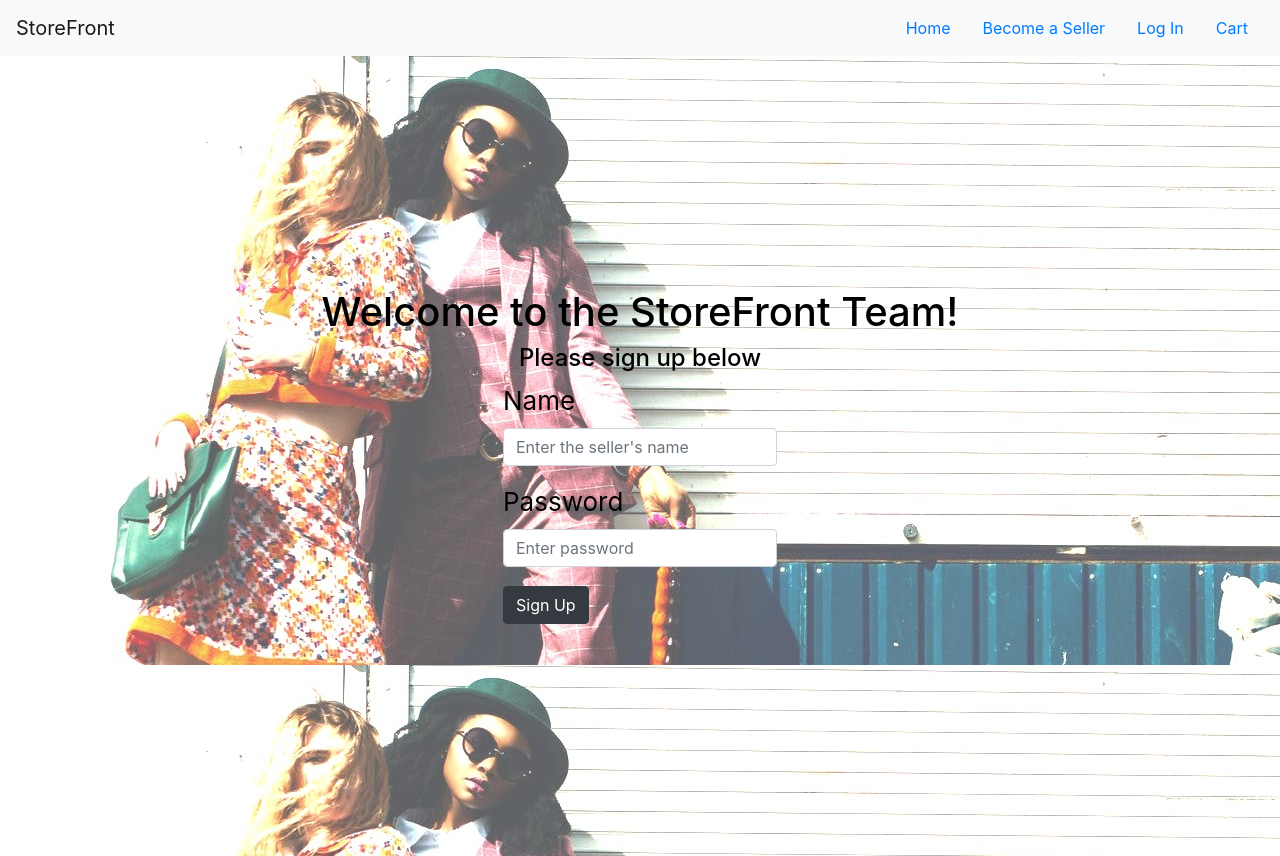
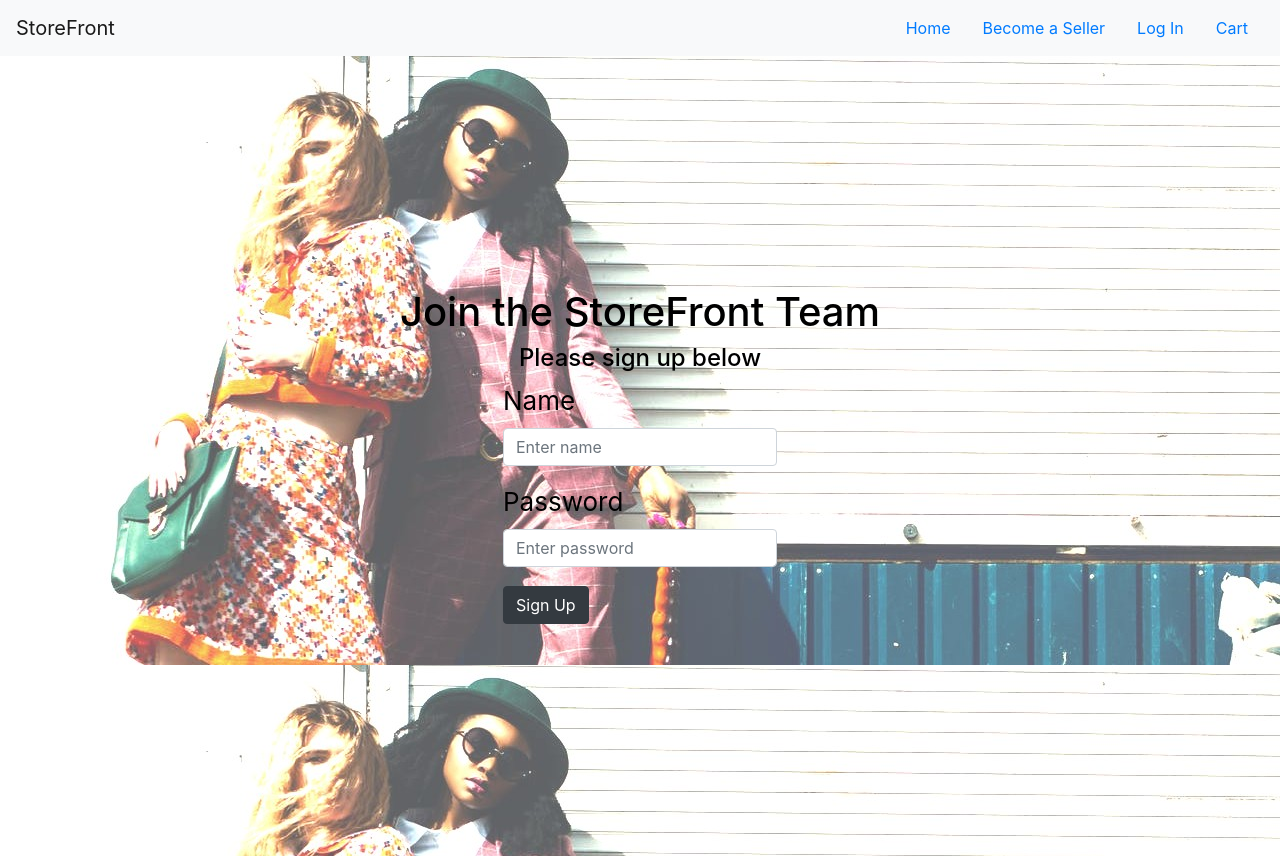
Before and after one commit to ryanmanchester/storefront-frontend, a React (Create React App) app: page /signup in a window 1280 px wide. Built offline with nearby package versions, Linux system fonts and the light colour scheme.

Commit message:
on submit and on change in the new seller form

```diff
--- a/src/components/SellerSignUp.js
+++ b/src/components/SellerSignUp.js
@@ -3,21 +3,41 @@ import Form from 'react-bootstrap/Form';
 import { Container, Button, Col } from 'react-bootstrap';
 import HomeHeader from '../styled-components/HomeHeader';
 
-const SellerSignUp = () => {
+class SellerSignUp extends Component {
+  constructor() {
+    super()
+    this.state = {
+      name: '',
+      password: ''
+    }
+  }
+
+  handleOnChange = event => {
+    this.setState({
+      ...this.state,
+      [event.target.name]: event.target.value
+    })
+  }
+
+  handleOnSubmit = event => {
+    event.preventDefault()
+    console.log(event.target)
+  }
+  render(){
     return (
       <HomeHeader>
-    <h1>Welcome to the StoreFront Team!</h1>
+      <h1>Join the StoreFront Team</h1>
 
       <h4>Please sign up below</h4>
-      <Form>
+        <Form onSubmit={this.handleOnSubmit}>
           <Form.Group controlId="formGroupName">
             <Form.Label>Name</Form.Label>
-          <Form.Control type="text" placeholder="Enter the seller's name" />
+            <Form.Control onChange={this.handleOnChange} name= "name" type="text" placeholder="Enter name" />
           </Form.Group>
 
           <Form.Group controlId="formGroupPassword">
             <Form.Label>Password</Form.Label>
-          <Form.Control type="password" placeholder="Enter password" />
+            <Form.Control onChange={this.handleOnChange} name="password" type="password" placeholder="Enter password" />
           </Form.Group>
 
           <Button  variant="dark" type="submit">Sign Up</Button>
@@ -26,5 +46,6 @@ const SellerSignUp = () => {
       </HomeHeader>
     )
   }
+}
 
 export default SellerSignUp
```
Lines whose indentation alone changed are shown as unchanged.
